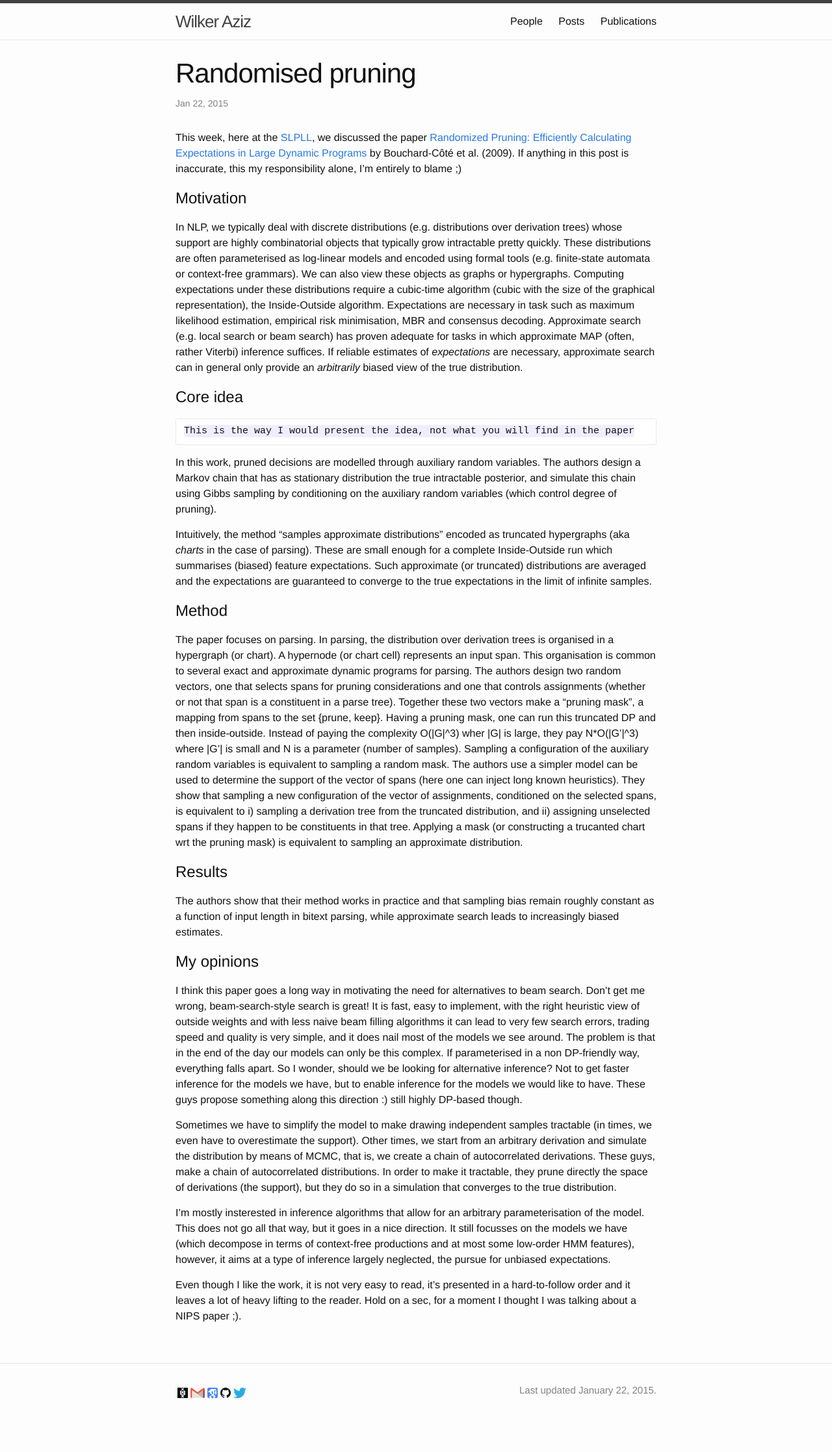
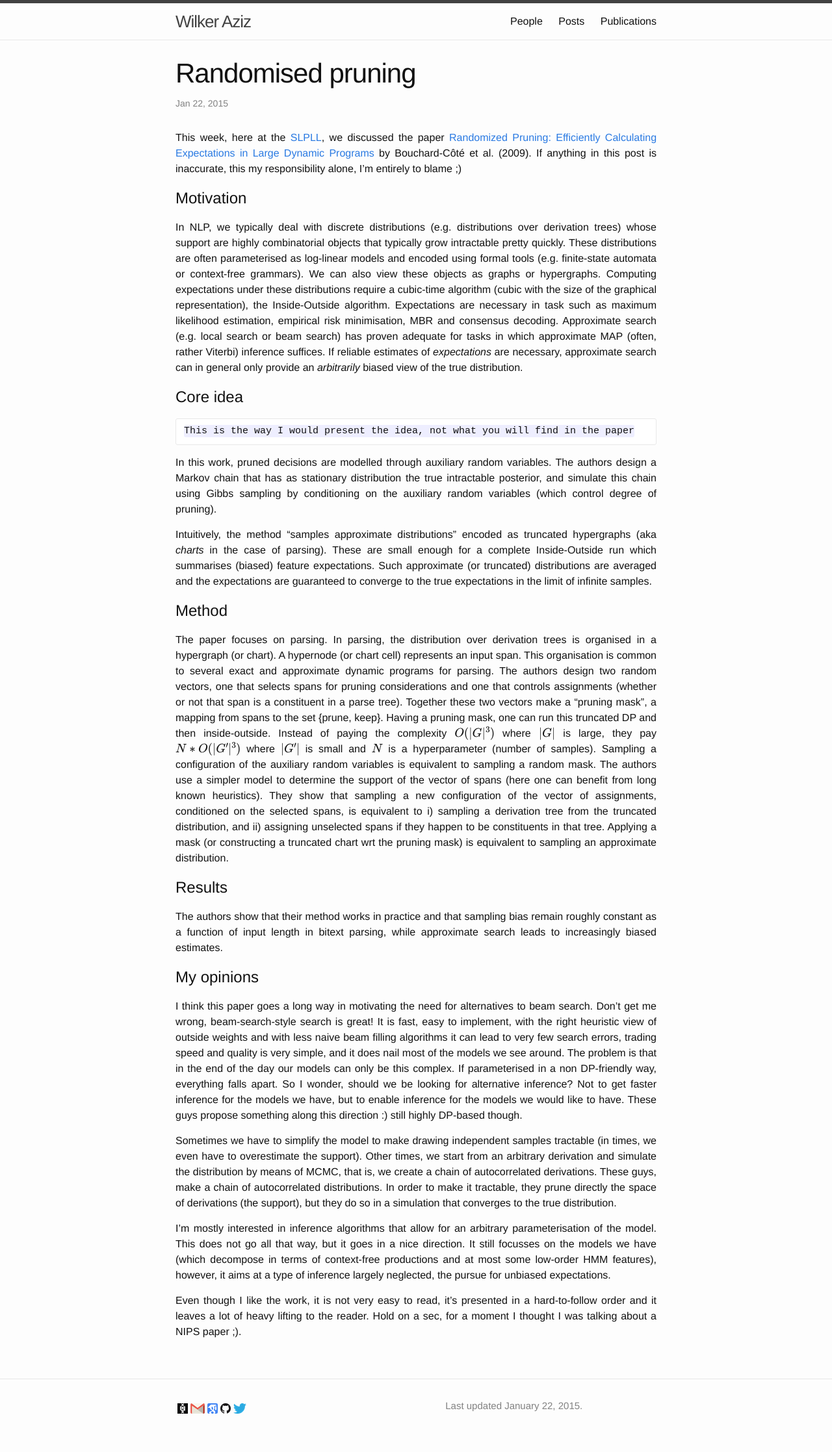
Before and after one commit to wilkeraziz/oldsite, a Jekyll site: the page built from _posts/2015-01-22-randomised_pruning.markdown, in a window 1280 px wide. Shown: the whole page at 65% size. Built offline with Jekyll 4.4.1, drawn with Linux system fonts in a browser that asks for light colours; formulas are drawn with MathJax 3; before the commit the page ends 2211 px from its top, so only the background shows below that.

Commit message:
justified text

```diff
--- a/_includes/head.html
+++ b/_includes/head.html
@@ -9,4 +9,13 @@
     <link rel="stylesheet" href="{{ "/css/main.css" | prepend: site.baseurl }}">
     <link rel="canonical" href="{{ page.url | replace:'index.html','' | prepend: site.baseurl | prepend: site.url }}">
 
+    <script type="text/javascript" src="http://cdn.mathjax.org/mathjax/latest/MathJax.js?config=default"></script>
+
+
 </head>
+
+<style>
+p {
+  text-align: justify;
+}
+</style>
--- a/_layouts/default.html
+++ b/_layouts/default.html
@@ -2,6 +2,12 @@
 <html>
 
   {% include head.html %}
+
+  <style>
+  p {
+    text-align: justify;
+  }
+  </style>
 
   <body>
 
--- a/_layouts/post.html
+++ b/_layouts/post.html
@@ -1,6 +1,7 @@
 ---
 layout: default
 ---
+
 <div class="post">
 
   <header class="post-header">
--- a/_posts/2015-01-22-randomised_pruning.markdown
+++ b/_posts/2015-01-22-randomised_pruning.markdown
@@ -39,11 +39,11 @@ This organisation is common to several exact and approximate dynamic programs fo
 The authors design two random vectors, one that selects spans for pruning considerations and one that controls assignments (whether or not that span is a constituent in a parse tree).
 Together these two vectors make a "pruning mask", a mapping from spans to the set {prune, keep}.
 Having a pruning mask, one can run this truncated DP and then inside-outside.
-Instead of paying the complexity O(|G|^3) wher |G| is large, they pay N\*O(|G'|^3) where |G'| is small and N is a parameter (number of samples).
+Instead of paying the complexity $$O(|G|^3)$$ where $$|G|$$ is large, they pay $$N*O(|G'|^3)$$ where $$|G'|$$ is small and $$N$$ is a hyperparameter (number of samples).
 Sampling a configuration of the auxiliary random variables is equivalent to sampling a random mask.
-The authors use a simpler model can be used to determine the support of the vector of spans (here one can inject long known heuristics).
+The authors use a simpler model to determine the support of the vector of spans (here one can benefit from long known heuristics).
 They show that sampling a new configuration of the vector of assignments, conditioned on the selected spans, is equivalent to i) sampling a derivation tree from the truncated distribution, and ii) assigning unselected spans if they happen to be constituents in that tree.
-Applying a mask (or constructing a trucanted chart wrt the pruning mask) is equivalent to sampling an approximate distribution.
+Applying a mask (or constructing a truncated chart wrt the pruning mask) is equivalent to sampling an approximate distribution.
 
 # Results
 
@@ -65,7 +65,7 @@ Sometimes we have to simplify the model to make drawing independent samples trac
 Other times, we start from an arbitrary derivation and simulate the distribution by means of MCMC, that is, we create a chain of autocorrelated derivations.
 These guys, make a chain of autocorrelated distributions. In order to make it tractable, they prune directly the space of derivations (the support), but they do so in a simulation that converges to the true distribution.
 
-I'm mostly insterested in inference algorithms that allow for an arbitrary parameterisation of the model.
+I'm mostly interested in inference algorithms that allow for an arbitrary parameterisation of the model.
 This does not go all that way, but it goes in a nice direction.
 It still focusses on the models we have (which decompose in terms of context-free productions and at most some low-order HMM features), however, it aims at a type of inference largely neglected, the pursue for unbiased expectations.
 
```
Also changed, not shown: index.md (+1 -1 lines), _layouts/photolist.html (line endings or trailing spaces).
